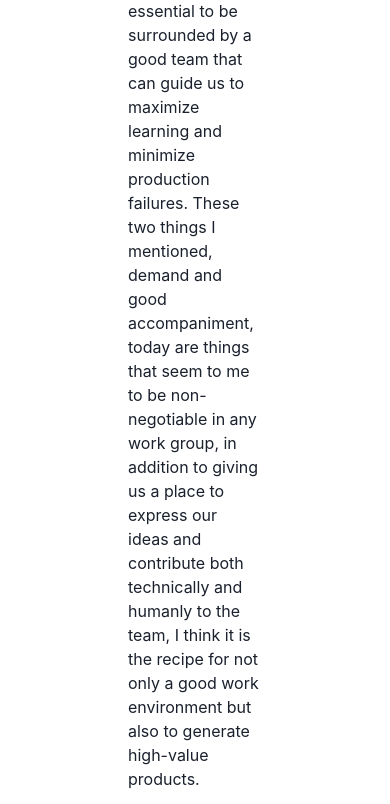
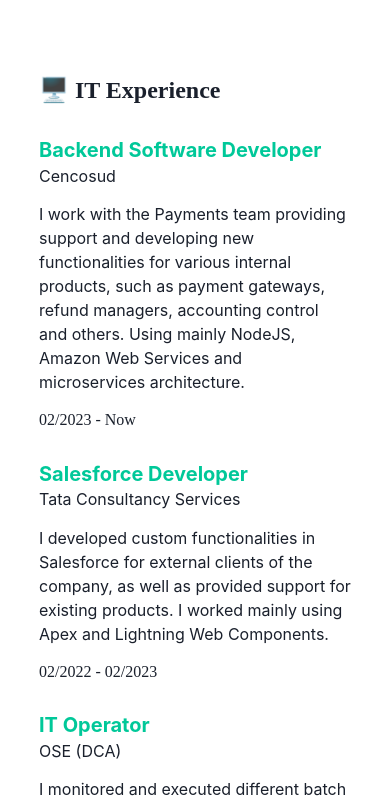
Before and after one commit to joaquinzxy/dev-portfolio, a React (Vite) app: page / in a window 390 px wide. Shown: the part 2200-3004 px from the top of the page. Built offline with nearby package versions, Linux system fonts and the light colour scheme; a web font is replaced by a local one.

Commit message:
responsive fix

```diff
--- a/src/components/experience/ExperienceCard.jsx
+++ b/src/components/experience/ExperienceCard.jsx
@@ -5,14 +5,14 @@
   const { title, company, date, description, status } = experience;
 
   return (
-    <Box display={'flex'} mt={'2rem'} gap={'2rem'}>
-      <Box w={'20%'} color={useColorModeValue('gray.800','gray.300')} textAlign={'right'}>
+    <Box display={'flex'} mt={'2rem'} gap={'1rem'} flexWrap={['wrap-reverse', 'wrap', 'wrap', 'wrap', 'wrap']}>
+      <Box  width={['100%', '30%', '25%', '30%', '20%']} color={useColorModeValue('gray.800','gray.300')} textAlign={['left', 'right', 'right', 'right', 'right']}>
         <Heading size={'sm'}  fontFamily={'Px-Grotesk'}  fontWeight={300}>{date}</Heading>
         {
             status && <Heading size={'xs'} mt={'0.3rem'} mb={'1rem'} fontFamily={'Px-Grotesk'} fontWeight={300}>{status}</Heading>
         }
       </Box>
-      <Box w={'80%'}>
+      <Box width={['100%', '60%', '60%', '65%', '75%']}>
         <Heading size={'md'} style={{color: useColorModeValue('#00c899', '#00f7be')}}>{title}</Heading>
         <Heading size={'sm'} mt={'0.3rem'} mb={'1rem'} fontWeight={400}>{company}</Heading>
         <p>
--- a/src/components/sections/Hero.jsx
+++ b/src/components/sections/Hero.jsx
@@ -21,9 +21,9 @@
   const skillset = t('hero.skillset', { returnObjects: true });
 
   return (
-    <Box h={'90vh'}>
+    <Box minH={'90vh'}>
       <Box
-        h={'10vh'}
+        minH={'10vh'}
         p={'1rem'}
         display={'flex'}
         justifyContent={'flex-end'}
@@ -41,7 +41,7 @@
         </Button>
       </Box>
       <Box
-        h={'80vh'}
+        minH={'80vh'}
         display={'flex'}
         justifyContent={'center'}
         alignItems={'center'}
--- a/src/pages/Home.jsx
+++ b/src/pages/Home.jsx
@@ -7,7 +7,7 @@
 export const Home = () => {
 
   return (
-    <Box paddingLeft={'8rem'} paddingRight={'8rem'} display={'flex'} flexDir={'column'} gap={'5rem'}>
+    <Box paddingLeft={'10%'} paddingRight={'10%'} display={'flex'} flexDir={'column'} gap={'5rem'}>
       {/* <Header /> */}
       <Hero />
       <About />
```
